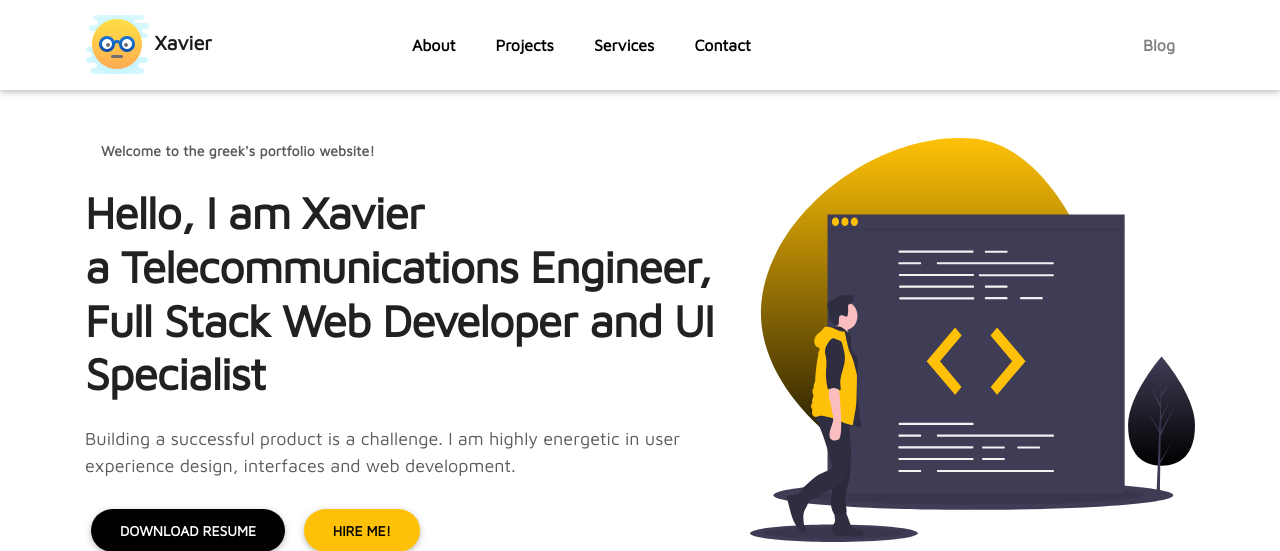
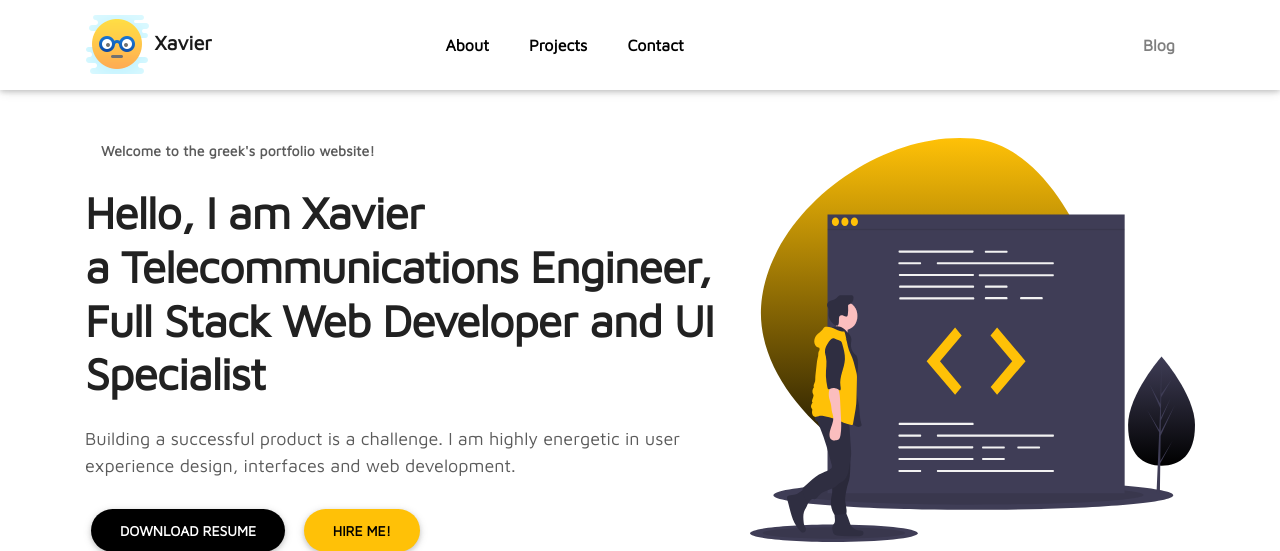
Before and after one commit to thepsalmist/thegreek_portfolio, a Django app: page / in a window 1280 px wide. Shown: the top 551 px of the page. Run offline with Django 3.2, Linux system fonts and the light colour scheme; data comes from the database, SQL or seed files in the repository; data that the repository does not hold is empty; some libraries are stand-ins or nearby versions.

Commit message:
modify templates

```diff
--- a/core/templates/core/base.html
+++ b/core/templates/core/base.html
@@ -53,7 +53,7 @@
                         <a href="#projects" class="nav-link"><span data-hover="Projects">Projects</span></a>
                     </li>
                     <li class="nav-item">
-                        <a href="#service" class="nav-link"><span data-hover="Services">Services</span></a>
+
                     </li>
                     <li class="nav-item">
                         <a href="#contact" class="nav-link"><span data-hover="Contact">Contact</span></a>
```
